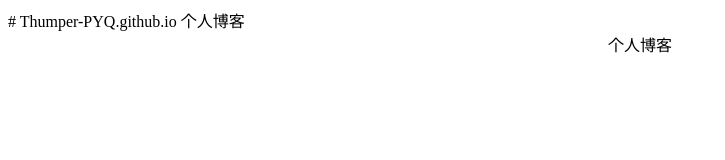
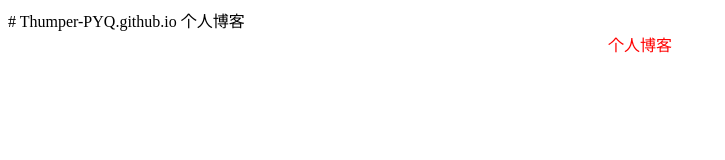
Before and after one commit to Thumper-PYQ/Thumper-PYQ.github.io, a plain HTML site: page index.html in a window 1280 px wide. Shown: the whole page, without its empty margins (0-725 px from the left). Drawn offline with Linux system fonts and the light colour scheme.

Commit message:
Update index.html

```diff
--- a/index.html
+++ b/index.html
@@ -1,3 +1,3 @@
 # Thumper-PYQ.github.io
 个人博客
-<div align="center" style="lolor:red">个人博客<div>
+<div align="center" style="color:red">个人博客<div>
```
